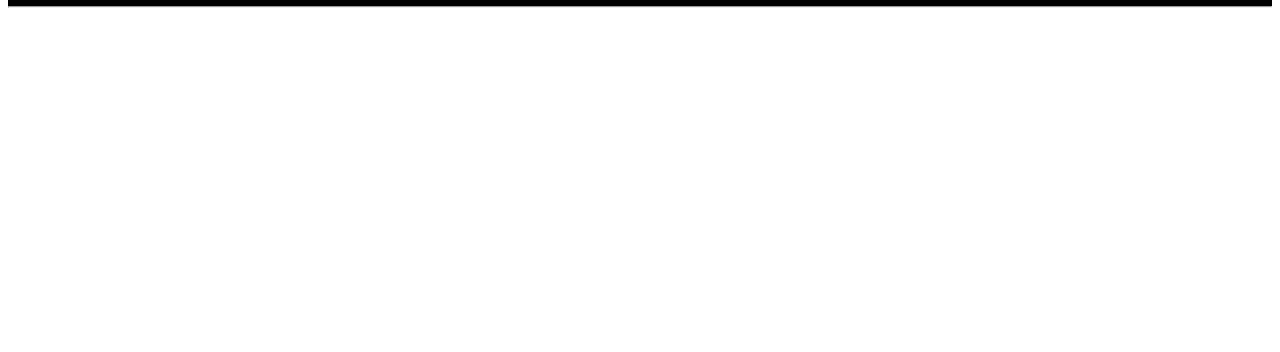
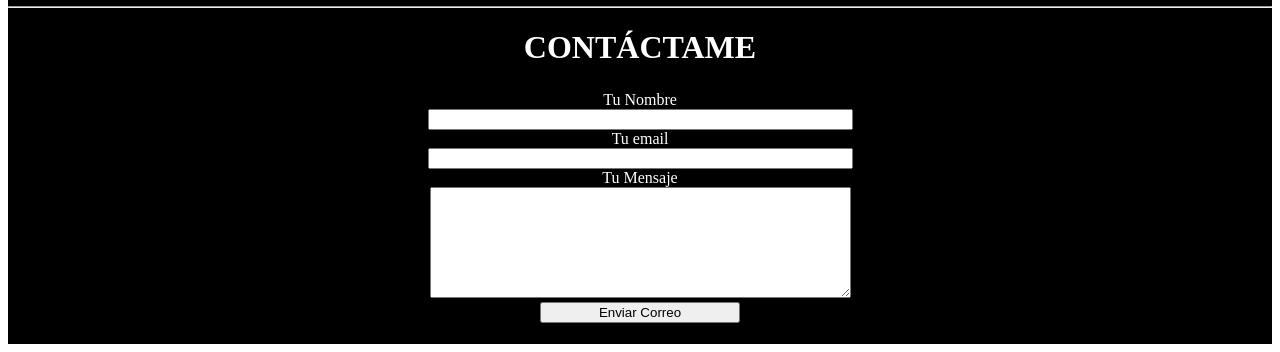
Before and after one commit to SamuelOrdaz/PORTAFOLIO, a plain HTML site: page index.html in a window 1280 px wide. Shown: the part 1261-1613 px from the top of the page. Before the commit the page ends 1277 px from the top, so only its background shows below. Drawn offline with Linux system fonts and the light colour scheme.

Commit message:
Update index.html

```diff
--- a/index.html
+++ b/index.html
@@ -5,7 +5,7 @@
 	<meta charset="UTF-8" />
 	<title>PORTAFOLIO SAMUEL ORDAZ SÁNCHEZ</title>
 	<style>
-		h1,h2,li,p,h3{
+		h1,h2,li,p,h3,label{
 			color: white;
 		}
 	</style>
@@ -40,7 +40,7 @@
 				<th style="width:15%"></th>
 				<th>
 					<h1>Estudiante del ITSZN</h1>
-					<p style="text-align:left;">Tecnico en Soporte y Mantenimiento de Equipo de Computo, Estudiante de Ingeniería en Sistemas computacionales, desarrollador de aplicaciones web y ajedrecista</p>
+					<p style="text-align:left;">Tecnico en Soporte y Mentenimiento de Equipo de Computo, Estudiante de Ingeniería en Sistemas computacionales, desarrollador de aplicaciones web y ajedrecista</p>
 				</th>
 				<th style="width:15%"></th>
 				<th style="width:30%">
@@ -126,5 +126,32 @@
 				</div>
 					</table>
 		<hr>
+		<div id="after_submit"></div>
+		<h1 style="text-align: center; ">CONTÁCTAME</h1>
+		<table>
+			<td style="width: 50%"></td>
+			<td>
+				<form style="text-align: center; " id="contact_form" action="#" method="POST" enctype="multipart/form-data">
+				  <div class="row">
+				    <label  class="required" for="name">Tu Nombre</label><br />
+				    <input id="name" class="input" name="name" type="text" value="" size="50" /><br />
+				    <span id="name_validation" class="error_message"></span>
+				  </div>
+				  <div class="row">
+				    <label class="required" for="email">Tu email</label><br />
+				    <input id="email" class="input" name="email" type="text" value="" size="50" /><br />
+				    <span id="email_validation" class="error_message"></span>
+				  </div>
+				  <div class="row">
+				    <label class="required" for="message">Tu Mensaje</label><br />
+				    <textarea id="message" class="input" name="message" rows="7" cols="50"></textarea><br />
+				    <span id="message_validation" class="error_message"></span>
+				  </div>
+				     <input  id="submit_button" type="submit" value="Enviar Correo" style="width : 200px;"/>
+					<br><br>
+				</form>
+			</td>
+			<td style="width: 50%"></td>
+		</table>
 </body>
 </html
```
